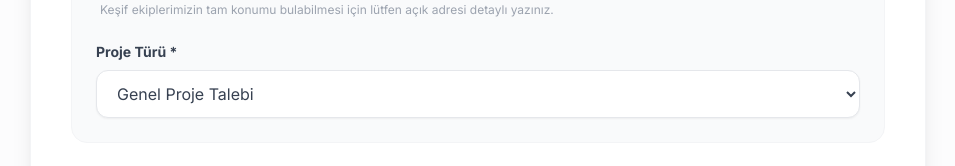
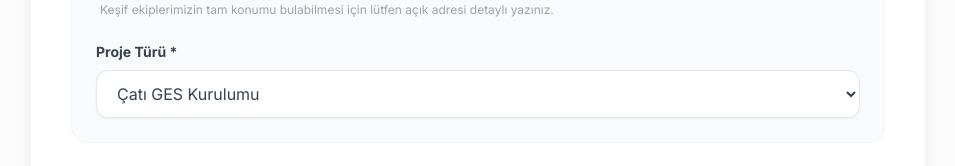
Before and after one commit to erentural/sozen-enerji, a Next.js app in the folder enerji-sistemi/: page /teklif-al in a window 1280 px wide. Shown: the part 879-1045 px from the top of the page, without its empty margins (162-1117 px from the left). Built offline with nearby package versions, Linux system fonts and the light colour scheme.

Commit message:
teklif al sayfası düzenlendi

```diff
--- a/enerji-sistemi/app/api/admin/teklifler/onayla/route.js
+++ b/enerji-sistemi/app/api/admin/teklifler/onayla/route.js
@@ -37,8 +37,8 @@ export async function POST(request) {
 
       // Duruma göre değişen giriş metni
       const introText = isFromCalculator
-        ? `Sözen Enerji <strong>Gelişmiş Enerji Hesaplayıcısı</strong> üzerinden oluşturduğunuz <strong>${cleanServiceName}</strong> (${updatedQuote.panelCount} Panel ihtiyacı) analizi mühendislerimiz tarafından incelenmiş ve ön keşif süreci tamamlanmıştır.`
-        : `Sözen Enerji web sitesi üzerinden oluşturduğunuz <strong>${cleanServiceName}</strong> talebiniz (Konum: <strong>${updatedQuote.city || "Belirtilmedi"}</strong>) mühendislerimiz tarafından detaylı bir şekilde incelenmiştir.`;
+        ? `Sözen Enerji <strong>Gelişmiş Enerji Hesaplayıcısı</strong> üzerinden oluşturduğunuz <strong>${cleanServiceName}</strong> (${updatedQuote.panelCount} Panel ihtiyacı) analizi mühendislerimiz tarafından incelenmiş ve ön inceleme süreci tamamlanmıştır.`
+        : `Sözen Enerji web sitesi üzerinden oluşturduğunuz <strong>${cleanServiceName}</strong> talebiniz mühendislerimiz tarafından detaylı bir şekilde incelenmiştir.`;
 
       // YENİ ŞIK HTML MAİL TASARIMI
       const emailHtml = `
@@ -107,11 +107,11 @@ export async function POST(request) {
                             </tr>
                             <tr>
                                 <td width="25" valign="top">✉️</td>
-                                <td valign="top"><strong>E-Posta:</strong> <a href="mailto:info@sozen-enerji.com" style="color: #3b82f6; text-decoration: none;">info@sozen-enerji.com</a></td>
+                                <td valign="top"><strong>E-Posta:</strong> <a href="mailto:info@sozenenerji.com" style="color: #3b82f6; text-decoration: none;">info@sozen-enerji.com</a></td>
                             </tr>
                             <tr>
                                 <td width="25" valign="top">📍</td>
-                                <td valign="top"><strong>Adres:</strong> Sanayi Mahallesi, Enerji Caddesi No: 42, İstanbul / Türkiye</td>
+                                <td valign="top"><strong>Adres:</strong> Yaşardoğu, Şehit Tuncay Karataş Bulvarı No:40, 55050 İlkadım / Samsun</td>
                             </tr>
                         </table>
 
--- a/enerji-sistemi/app/teklif-al/page.js
+++ b/enerji-sistemi/app/teklif-al/page.js
@@ -316,11 +316,13 @@ export default function TeklifAlPage() {
                       onChange={(e) => setFormData({ ...formData, service: e.target.value })}
                       className="w-full px-4 py-3 border border-gray-200 rounded-xl focus:outline-none focus:border-[#02529C] bg-white text-gray-700 shadow-sm"
                     >
-                      <option value="Genel Proje Talebi">Genel Proje Talebi</option>
                       <option value="Çatı GES Kurulumu">Çatı GES Kurulumu</option>
                       <option value="Arazi Tipi GES">Arazi Tipi GES</option>
                       <option value="Endüstriyel Kurulum">Endüstriyel Kurulum</option>
                       <option value="Tarımsal Sulama GES">Tarımsal Sulama GES</option>
+                      <option value="Hibrit Enerji Sistemleri">Hibrit Enerji Sistemleri</option>
+                      <option value="Enerji Depolama Sistemleri">Enerji Depolama Sistemleri</option>
+                      <option value="Diğer">Diğer</option>
                     </select>
                   </div>
                 </div>
```
